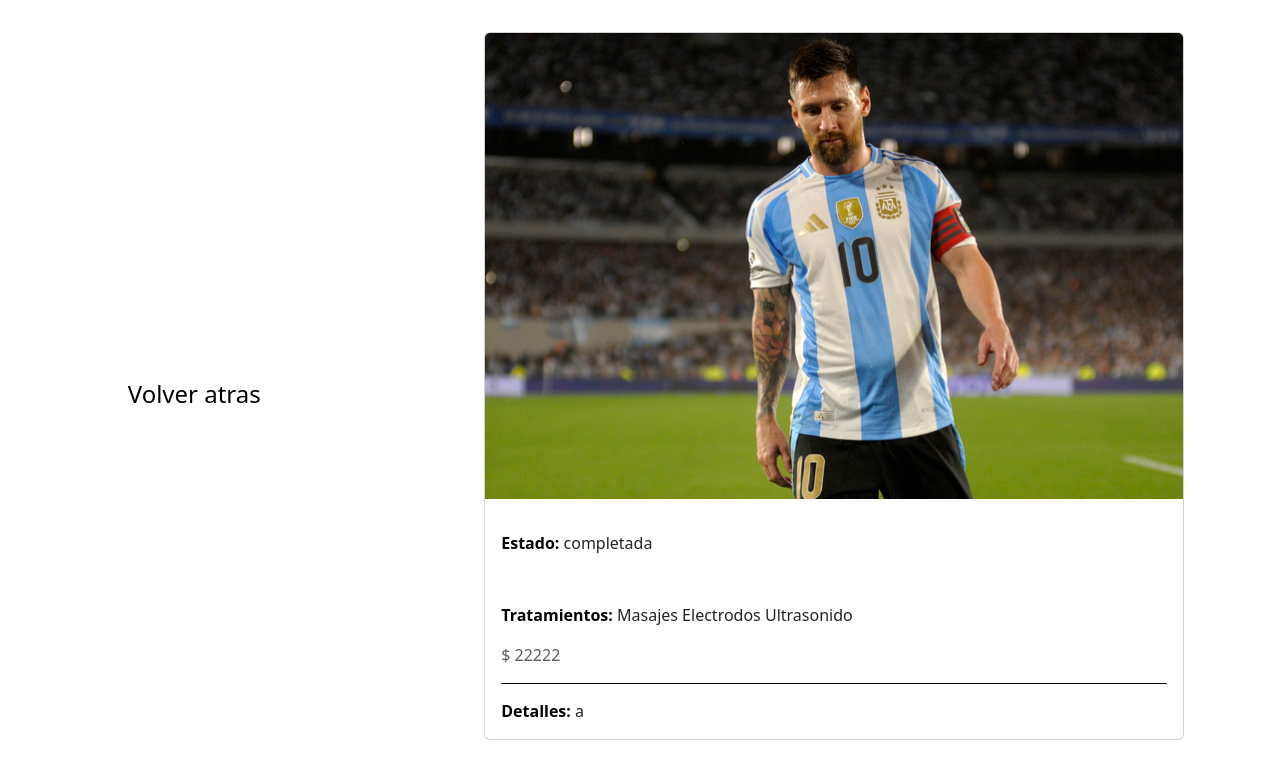
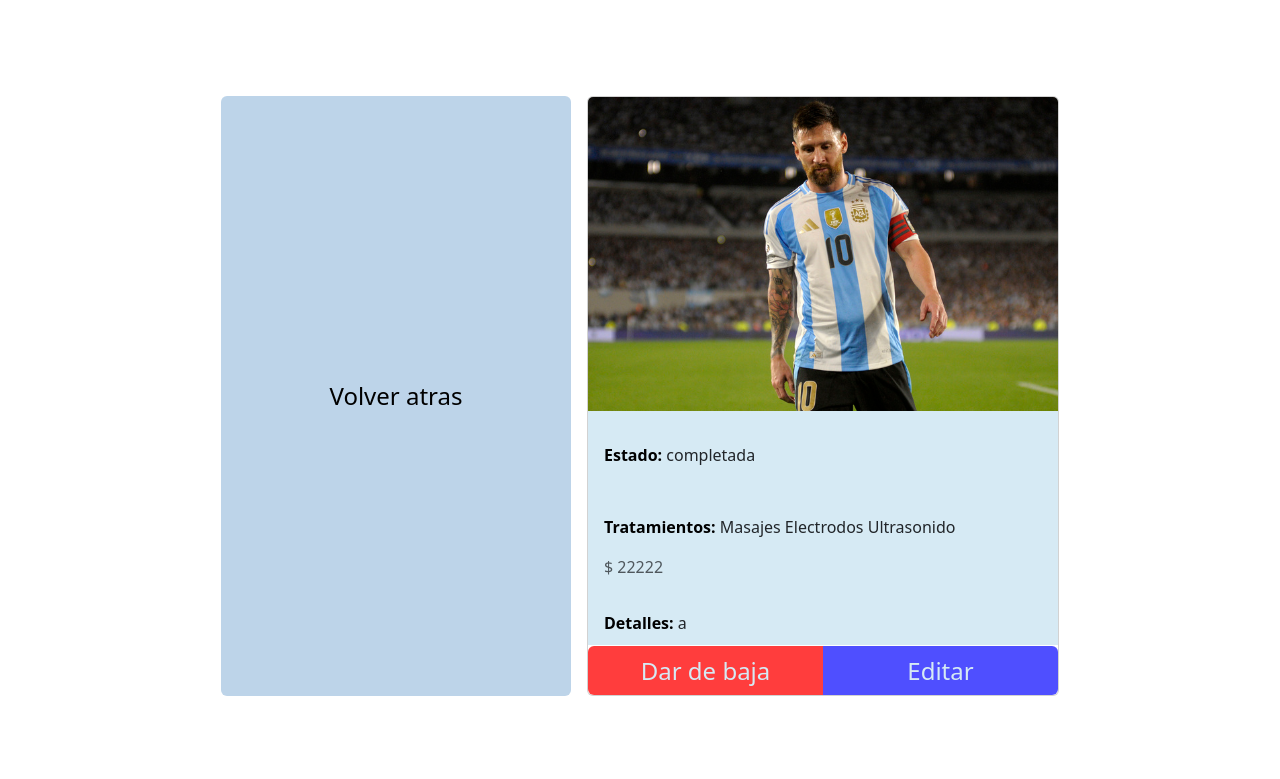
Before and after one commit to marcosDiFilippo/kinesiologia, a PHP site: page /admin/informacion-sesion.php?id=10 in a window 1280 px wide. Shown: the top 779 px of the page. Run offline with PHP 8.4, Linux system fonts and the light colour scheme; data comes from the database, SQL or seed files in the repository; data that the repository does not hold is empty.

Commit message:
realizamos modificacion de la sesion

```diff
--- a/admin/abml/modificacion-paciente.php
+++ b/admin/abml/modificacion-paciente.php
@@ -90,6 +90,5 @@
             </article>
         </section>
     </main>
-<?php
-    include_once("../../componentes-admin/footer.php");
-?>
+</body>
+</html>
--- a/admin/informacion-sesion.php
+++ b/admin/informacion-sesion.php
@@ -17,6 +17,7 @@
 </head>
 <body>
     <?php
+        $id;
         if (isset($_GET["id"])) {
             $id = $_GET["id"];
             $lecturaSesiones .= " WHERE `id_sesiones`='$id'";
@@ -70,11 +71,7 @@
         }
         include_once("../librerias/bootstrap-js.php");
     ?>
-    <header>
-        <nav>
-            </nav>
-        </header>
-        <main>
+    <main id="main-info">
         <section class="section-sesion">
             <article>
                 <a class="volver-atras" href="sesiones.php">Volver atras</a>
@@ -93,6 +90,11 @@
                     <span class="subrayado"></span>
                     <p class="card-text"><?php echo $detallesSesion?></p>
                 </div>
+                <hr>
+                <div class="acciones-sesion">
+                    <a href="./abml/baja.php?idS=<?php echo$id?>">Dar de baja</a>
+                    <a href="./abml/modificacion-sesion.php?idS=<?php echo$id?>">Editar</a>
+                </div>
             </article>
         </section>
     </main>
--- a/admin/pacientes.php
+++ b/admin/pacientes.php
@@ -90,7 +90,6 @@
                             <td>$usuario[telefono]</td>
                             <td>$usuario[email]</td>
                             <td class='td-links'>
-                                $botonCompletado
                                 <a class='links-pacientes eliminar-paciente' href='./abml/baja.php?idU=$usuario[id_personas]'>
                                 <svg xmlns='http://www.w3.org/2000/svg' width='24' height='24' viewBox='0 0 24 24' fill='none' stroke='currentColor' stroke-width='2' stroke-linecap='round' stroke-linejoin='round' class='icon icon-tabler icons-tabler-outline icon-tabler-trash'><path stroke='none' d='M0 0h24v24H0z' fill='none'/><path d='M4 7l16 0' /><path d='M10 11l0 6' /><path d='M14 11l0 6' /><path d='M5 7l1 12a2 2 0 0 0 2 2h8a2 2 0 0 0 2 -2l1 -12' /><path d='M9 7v-3a1 1 0 0 1 1 -1h4a1 1 0 0 1 1 1v3' /></svg>
                                 <span>
@@ -113,7 +112,6 @@
         </article>
     </section>
 </main>
-<script src="../js-admin/script.js"></script>
 <?php
     include_once("../componentes-admin/footer.php");
 ?>
--- a/componentes-admin/header.php
+++ b/componentes-admin/header.php
@@ -1,6 +1,3 @@
-<?php
-    session_start();
-?>
 <!DOCTYPE html>
 <html lang="en">
 <head>
@@ -9,6 +6,7 @@
     <title>Document</title>
 
     <?php
+        $cssPaginas = "";
         if (str_contains($_SERVER["PHP_SELF"], "sesiones.php")) {
             $cssPaginas = "<link rel='stylesheet' href='../css-admin/sesiones.css'>";
         }
--- a/css-admin/informacion-sesion.css
+++ b/css-admin/informacion-sesion.css
@@ -1,6 +1,12 @@
 * {
     margin: 0 !important;
     padding: 0 !important;
+}
+
+#main-info {
+    display: flex;
+    justify-content: center;
+    align-items: center;
 }
 
 nav {
@@ -9,28 +15,76 @@
 }
 
 .section-sesion {
+    margin-top: 6rem !important;
     display: flex;
+    justify-content: center;
+    align-items: center;
+    width: 1000px;
+    height: 600px;
+    column-gap: 1rem;
+}
+
+.section-sesion article {
+    display: flex;
+    flex-direction: column;
+    justify-content: center;
+    height: 100%;
+    align-items: center;
 }
 
 .volver-atras {
+    display: flex;
+    justify-content: center;
+    align-items: center;
     text-decoration: none;
-    padding: 2rem !important;
+    height: 100%;
+    width: 350px;
     color: black;
     font-size: 1.5rem;
+    background-color: #bdd4e9;
+    border-radius: 6px;
+    transition: font-size 0.2s ease;
 }
 
-article {
-    max-width: 700px;
+.volver-atras:hover {
+    font-size: 1.8rem;
+}
+
+.acciones-sesion {
+    width: 100%;
     display: flex;
-    flex-direction: column;
+    justify-content: space-between;
+}
+
+.acciones-sesion > a {
+    font-size: 1.5rem;
+    text-decoration: none;
+    color: #d6eaf4;
+    display: flex;
     justify-content: center;
     align-items: center;
-    margin: 0 auto !important;
-    margin-top: 2rem !important;
+    padding: 0.4rem !important;
+    border: none;
+}
+
+.acciones-sesion > a:first-of-type {
+    background-color: rgba(255, 0, 0, 0.76);
+    width: 50%;
+    border-radius: 6px 0 0 6px;
+}
+
+.acciones-sesion > a:last-of-type {
+    background-color: rgba(0, 0, 255, 0.692);
+    border-radius: 0 6px 6px 0;
+    width: 50%;
+}
+
+.card {
+    margin-bottom: 0 !important;
 }
 
 img {
-    max-width: 700px;
+    max-width: 470px;
 }
 
 .card-body {
@@ -45,6 +99,7 @@
     max-width: 100%;
     box-sizing: border-box;
     max-width: 700px !important;
+    background-color: #d6eaf4;
 }
 
 .text-body-secondary {
```
Also changed, not shown: admin/abml/alta-sesion.php (+2 -5 lines), admin/abml/baja.php (+10 -0 lines), admin/abml/modificacion-sesion.php (+6 -6 lines), admin/abml/procesar-modificacion.php (+56 -4 lines), admin/sesiones.php (+2 -12 lines), imagenes-subidas/1762862286.jpg (added). Lines whose indentation alone changed are shown as unchanged.
